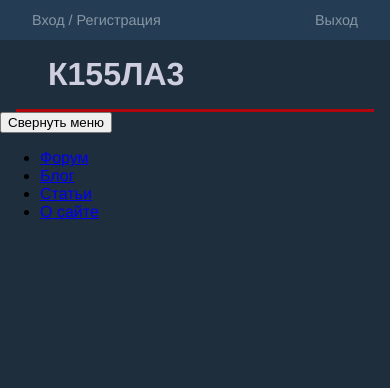
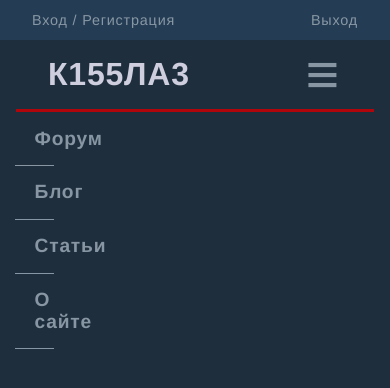
Before and after one commit to yuriy-ua/yuriy.github.io, a plain HTML site: page index.html in a window 390 px wide. Both pictures are taken after a click on the button "Свернуть меню". Drawn offline with Linux system fonts and the light colour scheme.

Commit message:
Update site.css

```diff
--- a/site.css
+++ b/site.css
@@ -1,8 +1,35 @@
 :root {
 	--header-gap: .5em;
+	--menu-gap: .8em;
 	--body-bg-color: #1E2E3D;
 	--section-bg-color: #243D54;
-	--header-color: #94a1ade6;
+	--menu-color: #94a1ade6;
+	--header-color: #cecede;
+	box-sizing: border-box;
+	letter-spacing: .05em;
+}
+
+*,
+*::before,
+*::after {
+	box-sizing: inherit;
+}
+
+a:link {
+	color: var(--menu-color);
+}
+
+a:visited {
+	color: #778;
+}
+
+a:focus, a:hover {
+	color: var(--header-color);
+	cursor: pointer;
+}
+
+a:active {
+	color: #b81414;
 }
 
 body {
@@ -24,7 +51,6 @@ body {
 }
 
 .header-reg > li > a {
-	color: var(--header-color);
 	font-size: .9em;
 	text-decoration: none;
 }
@@ -37,3 +63,97 @@ h1 {
 	border-color: #b0050b;
 
 }
+
+.menu {
+	font-size: 1.2em;
+	font-weight: 600;
+	position: relative;
+	margin: 0 var(--menu-gap);
+}
+
+.menu-toggle {
+	position: absolute;
+	top: -1.05em;
+	right: .4em;
+	border: 0;
+
+	color: var(--menu-color);
+	background-color: transparent;
+	font-size: 3em;
+	width: 1em;
+	height: 1em;
+	line-height: .4em;
+	text-indent: 5em;
+	white-space: nowrap;
+	overflow: hidden;
+}
+
+.menu-toggle::after {
+	position: absolute;
+	top: .2em;
+	left: .2em;
+	display: block;
+	content: "\2261";
+	text-indent: 0;
+}
+
+.menu-dropdown {
+	display: none;
+	position: absolute;
+	right: 30em;
+	left: 0;
+	margin: 0;
+}
+
+.menu.is-open .menu-dropdown {
+	display: block;
+}
+
+.nav-menu {
+	margin: 0;
+	padding-left: 0;
+	list-style: none;
+	background-color: var(--section-bg-color);
+}
+
+.nav-menu > li > a {
+	display: block;
+	padding: .8em 1em;
+	text-decoration: none;
+	border-width: 1px;
+	border-bottom-style: solid;
+}
+
+.a-hover:hover {
+	   background-color: #b0050b;
+}
+
+
+@media (min-width: 600px) {
+    .menu-toggle {
+        display: none;
+    }
+
+    .menu-dropdown {
+        display: block;
+        position: static;
+    }
+}
+
+@media (min-width: 600px) {
+    .nav-menu {
+        display: flex;
+        border: 0;
+        padding: 0 1em;
+    }
+
+    .nav-menu > li {
+        flex: ;
+    }
+
+    .nav-menu > li > a {
+        padding: .9em;
+        text-align: center;
+		border-bottom-style: none;
+    }
+}
```
